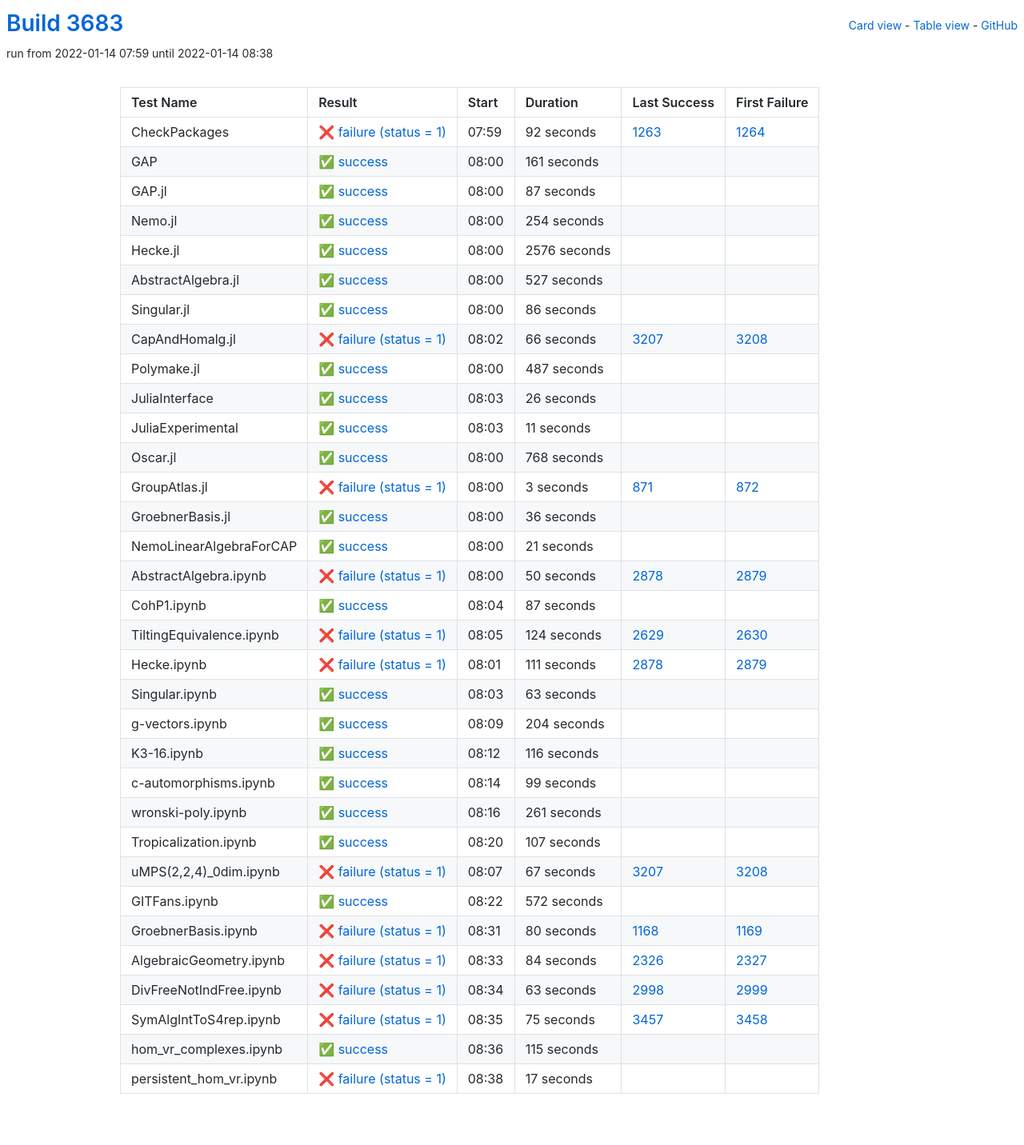
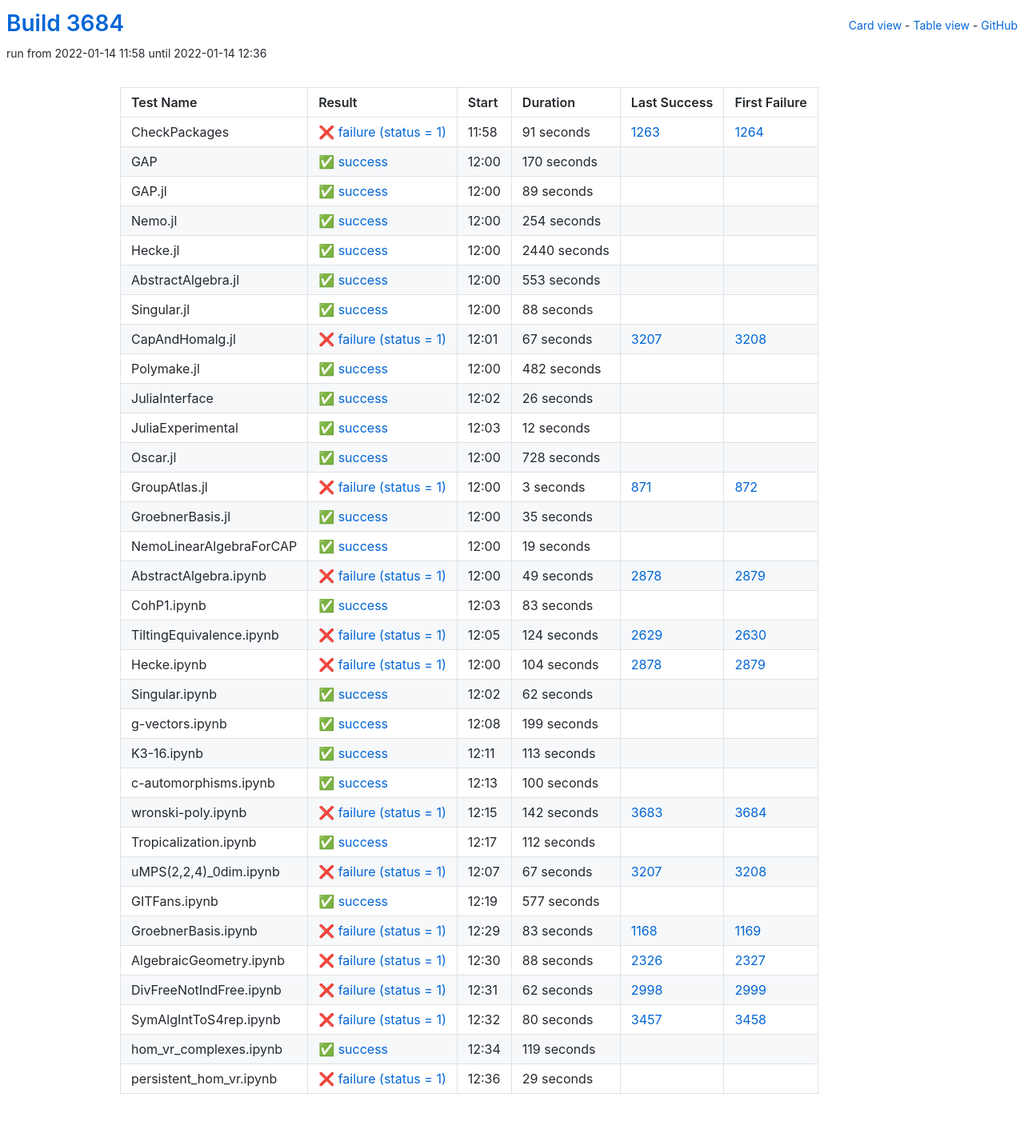
Before and after one commit to oscar-system/oscar-ci-status-stable, a Jekyll site: the page built from table.html, in a window 1280 px wide. Shown: the whole page at 80% size. Built offline with Jekyll 4.4.1, drawn with Linux system fonts in a browser that asks for light colours.

Commit message:
Build #3684

```diff
--- a/_data/ci.yml
+++ b/_data/ci.yml
@@ -1,6 +1,6 @@
 ---
-build: 3683
-build_url: https://oscarci.mathematik.uni-kl.de/job/oscar-stable/3683/
+build: 3684
+build_url: https://oscarci.mathematik.uni-kl.de/job/oscar-stable/3684/
 job: oscar-stable
 organization: oscar-system
 repo: oscar-ci-status-stable
@@ -8,44 +8,44 @@ repourl: https://github.com/oscar-system/oscar-ci-status-stable
 tests:
 - name: CheckPackages
   id: checkpackages
-  log: https://oscarci.mathematik.uni-kl.de/job/oscar-stable/3683/artifact/logs/build-3683/CheckPackages.log
-  start: 2022-01-14 07:59
+  log: https://oscarci.mathematik.uni-kl.de/job/oscar-stable/3684/artifact/logs/build-3684/CheckPackages.log
+  start: 2022-01-14 11:58
   success: false
   exitcode: 1
   status: failure
-  duration: 92
+  duration: 91
   last_success: 1263
   last_success_url: https://oscarci.mathematik.uni-kl.de/job/oscar-stable/1263/
   first_failure: 1264
   first_failure_url: https://oscarci.mathematik.uni-kl.de/job/oscar-stable/1264/
 - name: GAP
   id: gap
-  log: https://oscarci.mathematik.uni-kl.de/job/oscar-stable/3683/artifact/logs/build-3683/GAP.log
-  start: 2022-01-14 08:00
+  log: https://oscarci.mathematik.uni-kl.de/job/oscar-stable/3684/artifact/logs/build-3684/GAP.log
+  start: 2022-01-14 12:00
   success: true
   exitcode: 0
   status: success
-  duration: 161
+  duration: 170
   last_success: false
   last_success_url:
   first_failure: false
   first_failure_url:
 - name: GAP.jl
   id: gap-jl
-  log: https://oscarci.mathematik.uni-kl.de/job/oscar-stable/3683/artifact/logs/build-3683/GAP.jl.log
-  start: 2022-01-14 08:00
+  log: https://oscarci.mathematik.uni-kl.de/job/oscar-stable/3684/artifact/logs/build-3684/GAP.jl.log
+  start: 2022-01-14 12:00
   success: true
   exitcode: 0
   status: success
-  duration: 87
+  duration: 89
   last_success: false
   last_success_url:
   first_failure: false
   first_failure_url:
 - name: Nemo.jl
   id: nemo-jl
-  log: https://oscarci.mathematik.uni-kl.de/job/oscar-stable/3683/artifact/logs/build-3683/Nemo.jl.log
-  start: 2022-01-14 08:00
+  log: https://oscarci.mathematik.uni-kl.de/job/oscar-stable/3684/artifact/logs/build-3684/Nemo.jl.log
+  start: 2022-01-14 12:00
   success: true
   exitcode: 0
   status: success
@@ -56,68 +56,68 @@ tests:
   first_failure_url:
 - name: Hecke.jl
   id: hecke-jl
-  log: https://oscarci.mathematik.uni-kl.de/job/oscar-stable/3683/artifact/logs/build-3683/Hecke.jl.log
-  start: 2022-01-14 08:00
+  log: https://oscarci.mathematik.uni-kl.de/job/oscar-stable/3684/artifact/logs/build-3684/Hecke.jl.log
+  start: 2022-01-14 12:00
   success: true
   exitcode: 0
   status: success
-  duration: 2576
+  duration: 2440
   last_success: false
   last_success_url:
   first_failure: false
   first_failure_url:
 - name: AbstractAlgebra.jl
   id: abstractalgebra-jl
-  log: https://oscarci.mathematik.uni-kl.de/job/oscar-stable/3683/artifact/logs/build-3683/AbstractAlgebra.jl.log
-  start: 2022-01-14 08:00
+  log: https://oscarci.mathematik.uni-kl.de/job/oscar-stable/3684/artifact/logs/build-3684/AbstractAlgebra.jl.log
+  start: 2022-01-14 12:00
   success: true
   exitcode: 0
   status: success
-  duration: 527
+  duration: 553
   last_success: false
   last_success_url:
   first_failure: false
   first_failure_url:
 - name: Singular.jl
   id: singular-jl
-  log: https://oscarci.mathematik.uni-kl.de/job/oscar-stable/3683/artifact/logs/build-3683/Singular.jl.log
-  start: 2022-01-14 08:00
+  log: https://oscarci.mathematik.uni-kl.de/job/oscar-stable/3684/artifact/logs/build-3684/Singular.jl.log
+  start: 2022-01-14 12:00
   success: true
   exitcode: 0
   status: success
-  duration: 86
+  duration: 88
   last_success: false
   last_success_url:
   first_failure: false
   first_failure_url:
 - name: CapAndHomalg.jl
   id: capandhomalg-jl
-  log: https://oscarci.mathematik.uni-kl.de/job/oscar-stable/3683/artifact/logs/build-3683/CapAndHomalg.jl.log
-  start: 2022-01-14 08:02
+  log: https://oscarci.mathematik.uni-kl.de/job/oscar-stable/3684/artifact/logs/build-3684/CapAndHomalg.jl.log
+  start: 2022-01-14 12:01
   success: false
   exitcode: 1
   status: failure
-  duration: 66
+  duration: 67
   last_success: 3207
   last_success_url: https://oscarci.mathematik.uni-kl.de/job/oscar-stable/3207/
   first_failure: 3208
   first_failure_url: https://oscarci.mathematik.uni-kl.de/job/oscar-stable/3208/
 - name: Polymake.jl
   id: polymake-jl
-  log: https://oscarci.mathematik.uni-kl.de/job/oscar-stable/3683/artifact/logs/build-3683/Polymake.jl.log
-  start: 2022-01-14 08:00
+  log: https://oscarci.mathematik.uni-kl.de/job/oscar-stable/3684/artifact/logs/build-3684/Polymake.jl.log
+  start: 2022-01-14 12:00
   success: true
   exitcode: 0
   status: success
-  duration: 487
+  duration: 482
   last_success: false
   last_success_url:
   first_failure: false
   first_failure_url:
 - name: JuliaInterface
   id: juliainterface
-  log: https://oscarci.mathematik.uni-kl.de/job/oscar-stable/3683/artifact/logs/build-3683/JuliaInterface.log
-  start: 2022-01-14 08:03
+  log: https://oscarci.mathematik.uni-kl.de/job/oscar-stable/3684/artifact/logs/build-3684/JuliaInterface.log
+  start: 2022-01-14 12:02
   success: true
   exitcode: 0
   status: success
@@ -128,32 +128,32 @@ tests:
   first_failure_url:
 - name: JuliaExperimental
   id: juliaexperimental
-  log: https://oscarci.mathematik.uni-kl.de/job/oscar-stable/3683/artifact/logs/build-3683/JuliaExperimental.log
-  start: 2022-01-14 08:03
+  log: https://oscarci.mathematik.uni-kl.de/job/oscar-stable/3684/artifact/logs/build-3684/JuliaExperimental.log
+  start: 2022-01-14 12:03
   success: true
   exitcode: 0
   status: success
-  duration: 11
+  duration: 12
   last_success: false
   last_success_url:
   first_failure: false
   first_failure_url:
 - name: Oscar.jl
   id: oscar-jl
-  log: https://oscarci.mathematik.uni-kl.de/job/oscar-stable/3683/artifact/logs/build-3683/Oscar.jl.log
-  start: 2022-01-14 08:00
+  log: https://oscarci.mathematik.uni-kl.de/job/oscar-stable/3684/artifact/logs/build-3684/Oscar.jl.log
+  start: 2022-01-14 12:00
   success: true
   exitcode: 0
   status: success
-  duration: 768
+  duration: 728
   last_success: false
   last_success_url:
   first_failure: false
   first_failure_url:
 - name: GroupAtlas.jl
   id: groupatlas-jl
-  log: https://oscarci.mathematik.uni-kl.de/job/oscar-stable/3683/artifact/logs/build-3683/GroupAtlas.jl.log
-  start: 2022-01-14 08:00
+  log: https://oscarci.mathematik.uni-kl.de/job/oscar-stable/3684/artifact/logs/build-3684/GroupAtlas.jl.log
+  start: 2022-01-14 12:00
   success: false
   exitcode: 1
   status: failure
@@ -164,56 +164,56 @@ tests:
   first_failure_url: https://oscarci.mathematik.uni-kl.de/job/oscar-stable/872/
 - name: GroebnerBasis.jl
   id: groebnerbasis-jl
-  log: https://oscarci.mathematik.uni-kl.de/job/oscar-stable/3683/artifact/logs/build-3683/GroebnerBasis.jl.log
-  start: 2022-01-14 08:00
+  log: https://oscarci.mathematik.uni-kl.de/job/oscar-stable/3684/artifact/logs/build-3684/GroebnerBasis.jl.log
+  start: 2022-01-14 12:00
   success: true
   exitcode: 0
   status: success
-  duration: 36
+  duration: 35
   last_success: false
   last_success_url:
   first_failure: false
   first_failure_url:
 - name: NemoLinearAlgebraForCAP
   id: nemolinearalgebraforcap
-  log: https://oscarci.mathematik.uni-kl.de/job/oscar-stable/3683/artifact/logs/build-3683/NemoLinearAlgebraForCAP.log
-  start: 2022-01-14 08:00
+  log: https://oscarci.mathematik.uni-kl.de/job/oscar-stable/3684/artifact/logs/build-3684/NemoLinearAlgebraForCAP.log
+  start: 2022-01-14 12:00
   success: true
   exitcode: 0
   status: success
-  duration: 21
+  duration: 19
   last_success: false
   last_success_url:
   first_failure: false
   first_failure_url:
 - name: AbstractAlgebra.ipynb
   id: abstractalgebra-ipynb
-  log: https://oscarci.mathematik.uni-kl.de/job/oscar-stable/3683/artifact/logs/build-3683/AbstractAlgebra.ipynb.log
-  start: 2022-01-14 08:00
+  log: https://oscarci.mathematik.uni-kl.de/job/oscar-stable/3684/artifact/logs/build-3684/AbstractAlgebra.ipynb.log
+  start: 2022-01-14 12:00
   success: false
   exitcode: 1
   status: failure
-  duration: 50
+  duration: 49
   last_success: 2878
   last_success_url: https://oscarci.mathematik.uni-kl.de/job/oscar-stable/2878/
   first_failure: 2879
   first_failure_url: https://oscarci.mathematik.uni-kl.de/job/oscar-stable/2879/
 - name: CohP1.ipynb
   id: cohp1-ipynb
-  log: https://oscarci.mathematik.uni-kl.de/job/oscar-stable/3683/artifact/logs/build-3683/CohP1.ipynb.log
-  start: 2022-01-14 08:04
+  log: https://oscarci.mathematik.uni-kl.de/job/oscar-stable/3684/artifact/logs/build-3684/CohP1.ipynb.log
+  start: 2022-01-14 12:03
   success: true
   exitcode: 0
   status: success
-  duration: 87
+  duration: 83
   last_success: false
   last_success_url:
   first_failure: false
   first_failure_url:
 - name: TiltingEquivalence.ipynb
   id: tiltingequivalence-ipynb
-  log: https://oscarci.mathematik.uni-kl.de/job/oscar-stable/3683/artifact/logs/build-3683/TiltingEquivalence.ipynb.log
-  start: 2022-01-14 08:05
+  log: https://oscarci.mathematik.uni-kl.de/job/oscar-stable/3684/artifact/logs/build-3684/TiltingEquivalence.ipynb.log
+  start: 2022-01-14 12:05
   success: false
   exitcode: 1
   status: failure
@@ -224,92 +224,92 @@ tests:
   first_failure_url: https://oscarci.mathematik.uni-kl.de/job/oscar-stable/2630/
 - name: Hecke.ipynb
   id: hecke-ipynb
-  log: https://oscarci.mathematik.uni-kl.de/job/oscar-stable/3683/artifact/logs/build-3683/Hecke.ipynb.log
-  start: 2022-01-14 08:01
+  log: https://oscarci.mathematik.uni-kl.de/job/oscar-stable/3684/artifact/logs/build-3684/Hecke.ipynb.log
+  start: 2022-01-14 12:00
   success: false
   exitcode: 1
   status: failure
-  duration: 111
+  duration: 104
   last_success: 2878
   last_success_url: https://oscarci.mathematik.uni-kl.de/job/oscar-stable/2878/
   first_failure: 2879
   first_failure_url: https://oscarci.mathematik.uni-kl.de/job/oscar-stable/2879/
 - name: Singular.ipynb
   id: singular-ipynb
-  log: https://oscarci.mathematik.uni-kl.de/job/oscar-stable/3683/artifact/logs/build-3683/Singular.ipynb.log
-  start: 2022-01-14 08:03
+  log: https://oscarci.mathematik.uni-kl.de/job/oscar-stable/3684/artifact/logs/build-3684/Singular.ipynb.log
+  start: 2022-01-14 12:02
   success: true
   exitcode: 0
   status: success
-  duration: 63
+  duration: 62
   last_success: false
   last_success_url:
   first_failure: false
   first_failure_url:
 - name: g-vectors.ipynb
   id: g-vectors-ipynb
-  log: https://oscarci.mathematik.uni-kl.de/job/oscar-stable/3683/artifact/logs/build-3683/g-vectors.ipynb.log
-  start: 2022-01-14 08:09
+  log: https://oscarci.mathematik.uni-kl.de/job/oscar-stable/3684/artifact/logs/build-3684/g-vectors.ipynb.log
+  start: 2022-01-14 12:08
   success: true
   exitcode: 0
   status: success
-  duration: 204
+  duration: 199
   last_success: false
   last_success_url:
   first_failure: false
   first_failure_url:
 - name: K3-16.ipynb
   id: k3-16-ipynb
-  log: https://oscarci.mathematik.uni-kl.de/job/oscar-stable/3683/artifact/logs/build-3683/K3-16.ipynb.log
-  start: 2022-01-14 08:12
+  log: https://oscarci.mathematik.uni-kl.de/job/oscar-stable/3684/artifact/logs/build-3684/K3-16.ipynb.log
+  start: 2022-01-14 12:11
   success: true
   exitcode: 0
   status: success
-  duration: 116
+  duration: 113
   last_success: false
   last_success_url:
   first_failure: false
   first_failure_url:
 - name: c-automorphisms.ipynb
   id: c-automorphisms-ipynb
-  log: https://oscarci.mathematik.uni-kl.de/job/oscar-stable/3683/artifact/logs/build-3683/c-automorphisms.ipynb.log
-  start: 2022-01-14 08:14
+  log: https://oscarci.mathematik.uni-kl.de/job/oscar-stable/3684/artifact/logs/build-3684/c-automorphisms.ipynb.log
+  start: 2022-01-14 12:13
   success: true
   exitcode: 0
   status: success
-  duration: 99
+  duration: 100
   last_success: false
   last_success_url:
   first_failure: false
   first_failure_url:
 - name: wronski-poly.ipynb
   id: wronski-poly-ipynb
-  log: https://oscarci.mathematik.uni-kl.de/job/oscar-stable/3683/artifact/logs/build-3683/wronski-poly.ipynb.log
-  start: 2022-01-14 08:16
+  log: https://oscarci.mathematik.uni-kl.de/job/oscar-stable/3684/artifact/logs/build-3684/wronski-poly.ipynb.log
+  start: 2022-01-14 12:15
+  success: false
+  exitcode: 1
+  status: failure
+  duration: 142
+  last_success: 3683
+  last_success_url: https://oscarci.mathematik.uni-kl.de/job/oscar-stable/3683/
+  first_failure: 3684
+  first_failure_url: https://oscarci.mathematik.uni-kl.de/job/oscar-stable/3684/
+- name: Tropicalization.ipynb
+  id: tropicalization-ipynb
+  log: https://oscarci.mathematik.uni-kl.de/job/oscar-stable/3684/artifact/logs/build-3684/Tropicalization.ipynb.log
+  start: 2022-01-14 12:17
   success: true
   exitcode: 0
   status: success
-  duration: 261
-  last_success: false
-  last_success_url:
-  first_failure: false
-  first_failure_url:
-- name: Tropicalization.ipynb
-  id: tropicalization-ipynb
-  log: https://oscarci.mathematik.uni-kl.de/job/oscar-stable/3683/artifact/logs/build-3683/Tropicalization.ipynb.log
-  start: 2022-01-14 08:20
-  success: true
-  exitcode: 0
-  status: success
-  duration: 107
+  duration: 112
   last_success: false
   last_success_url:
   first_failure: false
   first_failure_url:
 - name: uMPS(2,2,4)_0dim.ipynb
   id: umps-2-2-4-0dim-ipynb
-  log: https://oscarci.mathematik.uni-kl.de/job/oscar-stable/3683/artifact/logs/build-3683/uMPS-2-2-4-_0dim.ipynb.log
-  start: 2022-01-14 08:07
+  log: https://oscarci.mathematik.uni-kl.de/job/oscar-stable/3684/artifact/logs/build-3684/uMPS-2-2-4-_0dim.ipynb.log
+  start: 2022-01-14 12:07
   success: false
   exitcode: 1
   status: failure
@@ -320,84 +320,84 @@ tests:
   first_failure_url: https://oscarci.mathematik.uni-kl.de/job/oscar-stable/3208/
 - name: GITFans.ipynb
   id: gitfans-ipynb
-  log: https://oscarci.mathematik.uni-kl.de/job/oscar-stable/3683/artifact/logs/build-3683/GITFans.ipynb.log
-  start: 2022-01-14 08:22
+  log: https://oscarci.mathematik.uni-kl.de/job/oscar-stable/3684/artifact/logs/build-3684/GITFans.ipynb.log
+  start: 2022-01-14 12:19
   success: true
   exitcode: 0
   status: success
-  duration: 572
+  duration: 577
   last_success: false
   last_success_url:
   first_failure: false
   first_failure_url:
 - name: GroebnerBasis.ipynb
   id: groebnerbasis-ipynb
-  log: https://oscarci.mathematik.uni-kl.de/job/oscar-stable/3683/artifact/logs/build-3683/GroebnerBasis.ipynb.log
-  start: 2022-01-14 08:31
+  log: https://oscarci.mathematik.uni-kl.de/job/oscar-stable/3684/artifact/logs/build-3684/GroebnerBasis.ipynb.log
+  start: 2022-01-14 12:29
   success: false
   exitcode: 1
   status: failure
-  duration: 80
+  duration: 83
   last_success: 1168
   last_success_url: https://oscarci.mathematik.uni-kl.de/job/oscar-stable/1168/
   first_failure: 1169
   first_failure_url: https://oscarci.mathematik.uni-kl.de/job/oscar-stable/1169/
 - name: AlgebraicGeometry.ipynb
   id: algebraicgeometry-ipynb
-  log: https://oscarci.mathematik.uni-kl.de/job/oscar-stable/3683/artifact/logs/build-3683/AlgebraicGeometry.ipynb.log
-  start: 2022-01-14 08:33
+  log: https://oscarci.mathematik.uni-kl.de/job/oscar-stable/3684/artifact/logs/build-3684/AlgebraicGeometry.ipynb.log
+  start: 2022-01-14 12:30
   success: false
   exitcode: 1
   status: failure
-  duration: 84
+  duration: 88
   last_success: 2326
   last_success_url: https://oscarci.mathematik.uni-kl.de/job/oscar-stable/2326/
   first_failure: 2327
   first_failure_url: https://oscarci.mathematik.uni-kl.de/job/oscar-stable/2327/
 - name: DivFreeNotIndFree.ipynb
   id: divfreenotindfree-ipynb
-  log: https://oscarci.mathematik.uni-kl.de/job/oscar-stable/3683/artifact/logs/build-3683/DivFreeNotIndFree.ipynb.log
-  start: 2022-01-14 08:34
+  log: https://oscarci.mathematik.uni-kl.de/job/oscar-stable/3684/artifact/logs/build-3684/DivFreeNotIndFree.ipynb.log
+  start: 2022-01-14 12:31
   success: false
   exitcode: 1
   status: failure
-  duration: 63
+  duration: 62
   last_success: 2998
   last_success_url: https://oscarci.mathematik.uni-kl.de/job/oscar-stable/2998/
   first_failure: 2999
   first_failure_url: https://oscarci.mathematik.uni-kl.de/job/oscar-stable/2999/
 - name: SymAlgIntToS4rep.ipynb
   id: symalginttos4rep-ipynb
-  log: https://oscarci.mathematik.uni-kl.de/job/oscar-stable/3683/artifact/logs/build-3683/SymAlgIntToS4rep.ipynb.log
-  start: 2022-01-14 08:35
+  log: https://oscarci.mathematik.uni-kl.de/job/oscar-stable/3684/artifact/logs/build-3684/SymAlgIntToS4rep.ipynb.log
+  start: 2022-01-14 12:32
   success: false
   exitcode: 1
   status: failure
-  duration: 75
+  duration: 80
   last_success: 3457
   last_success_url: https://oscarci.mathematik.uni-kl.de/job/oscar-stable/3457/
   first_failure: 3458
   first_failure_url: https://oscarci.mathematik.uni-kl.de/job/oscar-stable/3458/
 - name: hom_vr_complexes.ipynb
   id: hom-vr-complexes-ipynb
-  log: https://oscarci.mathematik.uni-kl.de/job/oscar-stable/3683/artifact/logs/build-3683/hom_vr_complexes.ipynb.log
-  start: 2022-01-14 08:36
+  log: https://oscarci.mathematik.uni-kl.de/job/oscar-stable/3684/artifact/logs/build-3684/hom_vr_complexes.ipynb.log
+  start: 2022-01-14 12:34
   success: true
   exitcode: 0
   status: success
-  duration: 115
+  duration: 119
   last_success: false
   last_success_url:
   first_failure: false
   first_failure_url:
 - name: persistent_hom_vr.ipynb
   id: persistent-hom-vr-ipynb
-  log: https://oscarci.mathematik.uni-kl.de/job/oscar-stable/3683/artifact/logs/build-3683/persistent_hom_vr.ipynb.log
-  start: 2022-01-14 08:38
+  log: https://oscarci.mathematik.uni-kl.de/job/oscar-stable/3684/artifact/logs/build-3684/persistent_hom_vr.ipynb.log
+  start: 2022-01-14 12:36
   success: false
   exitcode: 1
   status: failure
-  duration: 17
+  duration: 29
   last_success: false
   last_success_url:
   first_failure: false
```
Also changed, not shown: README.md.
